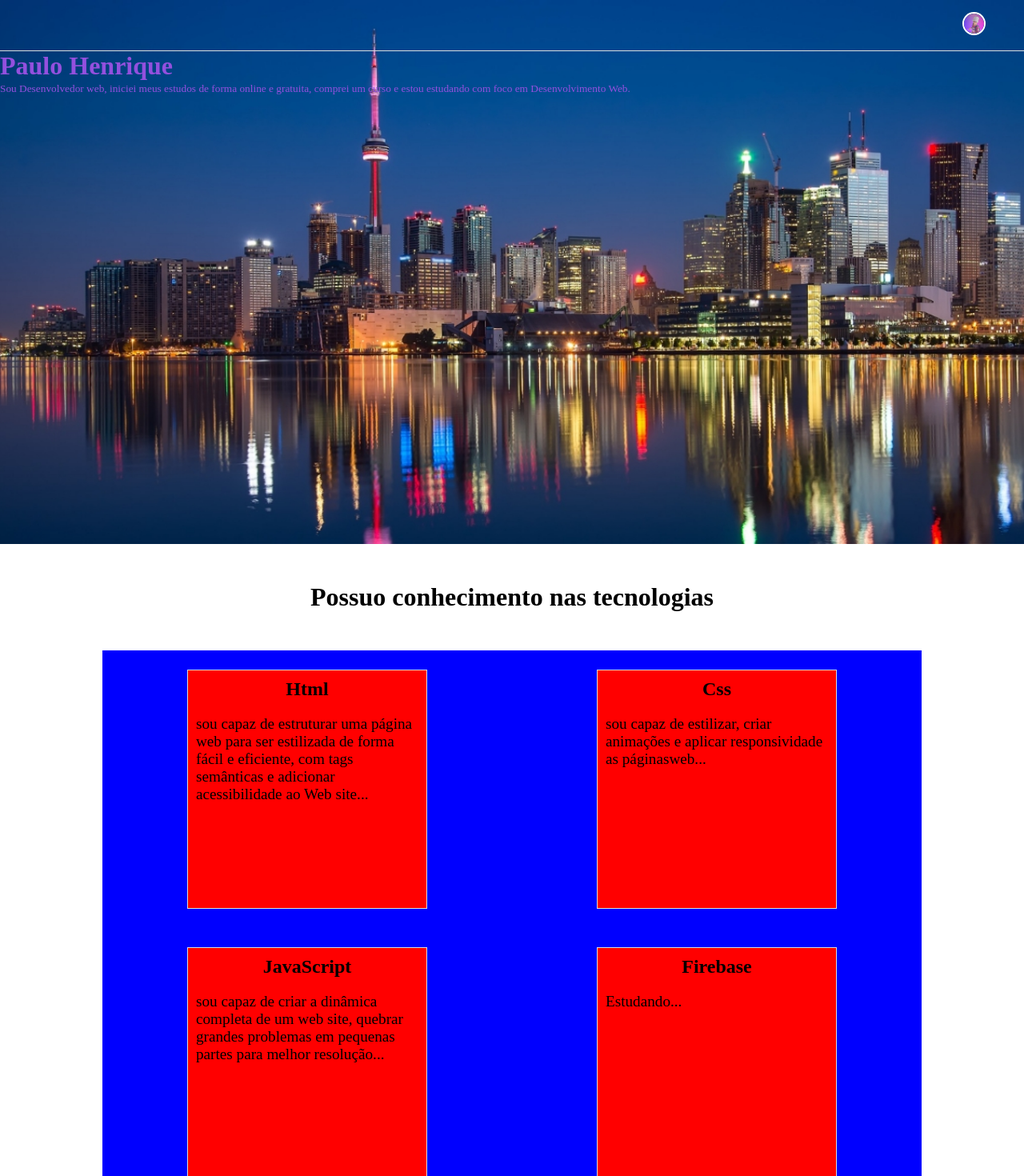
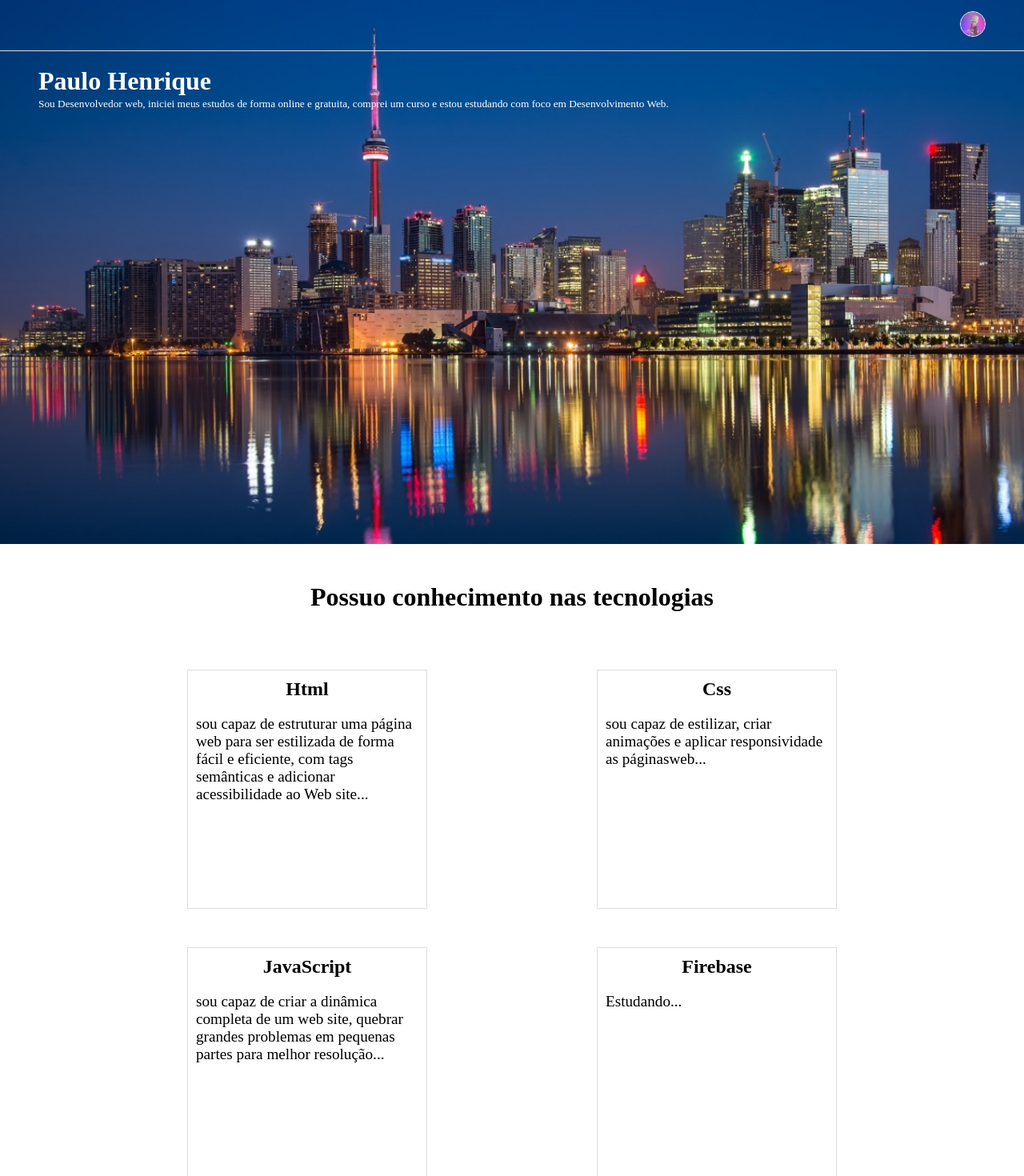
Before and after one commit to PauloHenryqk/Portfolio, a React (Create React App) app: page / in a window 1280 px wide. Shown: the top 1470 px of the page at 80% size. Built offline with nearby package versions, Linux system fonts and the light colour scheme.

Commit message:
encadeiamento no styled components e melhoria dos estilos

```diff
--- a/src/components /Header/style.js
+++ b/src/components /Header/style.js
@@ -1,7 +1,7 @@
 import styled from "styled-components"
 
 export const HeaderStyle = styled.header `
-   color: #9350DE;
+  /* color: #9350DE; */
 
    height: 85vh;
    transition: .5s;
@@ -17,31 +17,21 @@ export const HeaderStyle = styled.header `
       align-items: center;
       gap: .6rem;
       border-bottom: 1px solid #dbdcde;
-   }
 
       #socialMedias {
          margin-right: 3.75rem;
+
+         li {
+            display: inline;
+            list-style: none;
+            margin: 10px;
+
+            a ion-icon {
+               font-size: 20px;
+               color: white;
+            }
          }
 
-   #socialMedias li {
-      margin: 0.6rem;
-      display: inline-block;
-      list-style: none;
-   }
-
-   a {
-      text-decoration: none;
-      color: var(--primary-color);
-   }
-
-   a:visited {
-      color: #9350DE;
-   }
-
-   .socialMediasIcon {
-      width: 1.8rem;
-      height: 1.8rem;
-      color: white;
       }
 
       #profilePicture {
@@ -50,8 +40,8 @@ export const HeaderStyle = styled.header `
       }
 
       #profilePicture img {
-      width: 1.8rem;
-      border: 2px solid #fff;
+         width: 2rem;
+         border: 1.5px solid #fff;
          border-radius: 50%;
          cursor: pointer;
       }
@@ -61,7 +51,7 @@ export const HeaderStyle = styled.header `
          height: 1.8rem;
          margin: .6rem;
          float: right;
-      color: #5B17B7;
+         color: white;
       }
 
       aside {
@@ -102,5 +92,20 @@ export const HeaderStyle = styled.header `
       aside li {
          list-style: none;
       }
+   }
+
+   a {
+      text-decoration: none;
+      color: var(--primary-color);
+   }
+
+   a:visited {
+      color: darkred;
+   }
+
+   #presentation {
+      margin: 1.2rem 0rem 0rem 3rem;
+      color: white;
+   }
 
 `;
--- a/src/components /Main/index.js
+++ b/src/components /Main/index.js
@@ -53,10 +53,10 @@ function Main() {
                { daily.map((day, index) => {
                   return (
                      <div key={index} className="card">
-                        <div id={day.name}>
+                        <div id={day.id}>
                            <img src={`./assets/images/${day.img}`} alt="foto de coisas que faço diarimente" />
-                           <div>{day.name}</div>
                         </div>
+                        <div>{day.name}</div>
                      </div>
                   )
                  })
--- a/src/components /Main/style.js
+++ b/src/components /Main/style.js
@@ -25,19 +25,13 @@ export const MainStyle = styled.main `
       flex-wrap: wrap;
       justify-content: space-around;
 
-      background-color: blue;
-   }
-
       .cardTech {
          width: 18.7rem;
          height: 18.7rem;
          padding: .6rem;
          border: 1px solid #dbdcde;
          margin: 1.5rem;
-      /* flex: none; */
          color: var(--primary-color);
-
-      background-color: red;
       }
 
       .techName {
@@ -49,6 +43,7 @@ export const MainStyle = styled.main `
 
       .cardTech p {
          font-size: 1.2rem;
+      }
    }
 
    .row2 {
@@ -114,7 +109,6 @@ export const MainStyle = styled.main `
       width: 80vw;
       margin: 3.7rem auto;
       color: var(--primary-color);
-   }
 
       .container {
          display: flex;
@@ -147,7 +141,8 @@ export const MainStyle = styled.main `
 
       #imgCourse img {
          width: 6.2rem;
-      height: 6.2rem;
+         height: 6rem;
+      }
    }
 
    #whatIdone {
--- a/src/data/data.js
+++ b/src/data/data.js
@@ -8,9 +8,9 @@ export const knowledge= [
     ]
 
 export const daily= [
-        {img:"ensinoMedioImg.png", name:"Ensino médio"},
-        {img:"img-Curso.png", name:"Curso de Desenvolvimento web"},
-        {img:"worldImg.png", name:"Estudo Inglês"},
+        {img:"ensinoMedioImg.png", name:"Ensino médio", id:"imgSchool"},
+        {img:"img-Curso.png", name:"Curso de Desenvolvimento web", id:"imgCourse"},
+        {img:"worldImg.png", name:"Estudo Inglês", id:"imgEnglish"},
         {img:"x.x.png", name:"Leio livros"}
     ]
 
```
Lines whose indentation alone changed are shown as unchanged.
